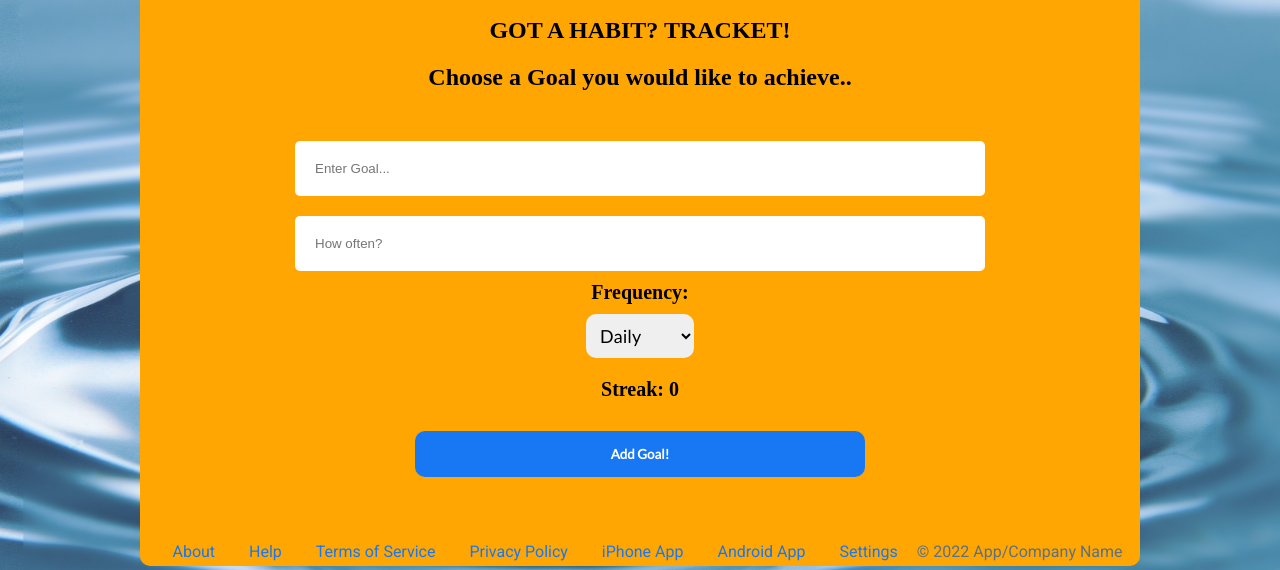
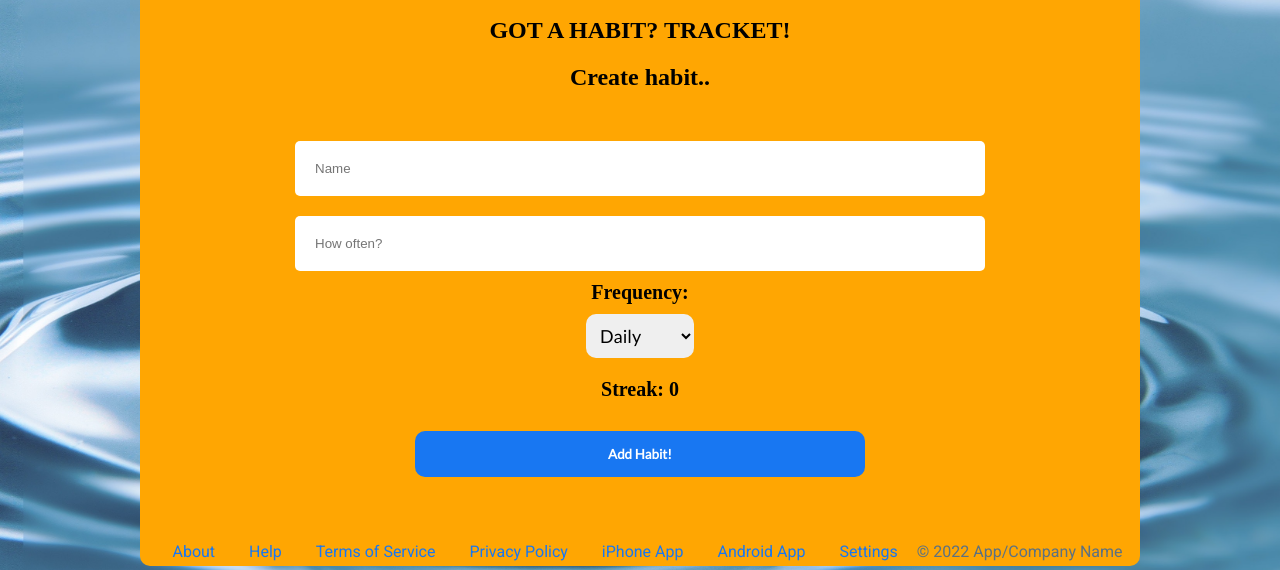
Before and after one commit to ikenna98/lap2-project, a website: page client/index.html in a window 1280 px wide. Shown: the part 230-800 px from the top of the page. Drawn offline with Linux system fonts and the light colour scheme; a web font is replaced by a local one.

Commit message:
Amended names on the app and values to match the app and slogan

```diff
--- a/client/index.html
+++ b/client/index.html
@@ -19,10 +19,10 @@
                 </nav>
                 <h1>TRACKET</h1>
                 <h2>GOT A HABIT? TRACKET!</h2>
-                <h2>Choose a Goal you would like to achieve..</h2>
+                <h2>Create habit..</h2>
                 <p></p>
                 <form class="add-habit">
-                    <input class="habit" type="text" name="habit" placeholder="Enter Goal..." required/>
+                    <input class="habit" type="text" name="habit" placeholder="Name" required/>
                     <input class="reps" type="number" name="reps" placeholder="How often?" min="1" max="10" required/>
                 <div class="frequency">
                     <label for="timeframe">Frequency: </label>
@@ -36,7 +36,7 @@
                     <p class="streak">Streak: 0</p>
                 </div>
                 </div>
-                <input id="submit" type="submit" value="Add Goal!">
+                <input id="submit" type="submit" value="Add Habit!">
                 </form>
                 <div class="habits">
                     <ul class="habit-list">
```
